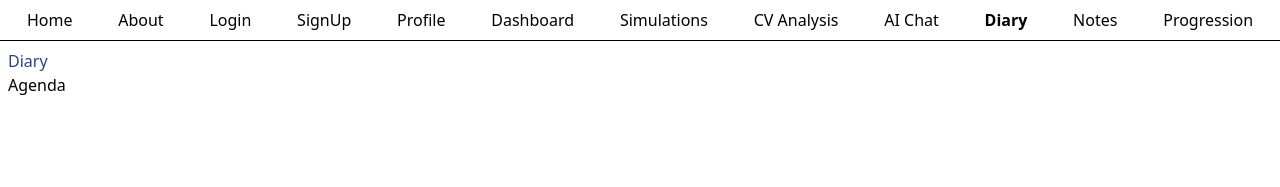
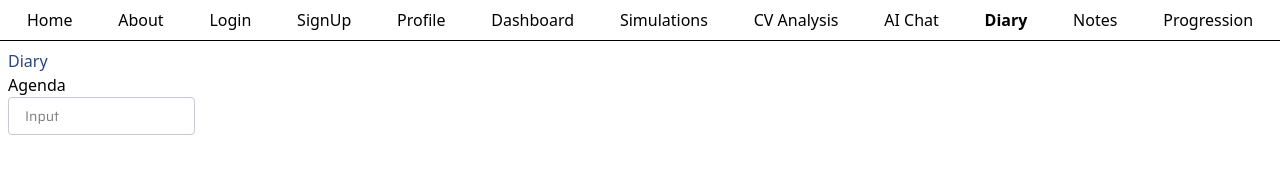
Before and after one commit to Tugduoff/TalkUp.AI, a React (Vite) app in the folder web/: page /diary in a window 1280 px wide. Shown: the top 187 px of the page. Built offline with nearby package versions, Linux system fonts and the light colour scheme.

Commit message:
add: demo of the base input componnt

```diff
--- a/web/src/routes/diary.tsx
+++ b/web/src/routes/diary.tsx
@@ -1,14 +1,28 @@
 import { createFileRoute } from '@tanstack/react-router';
+import { useState } from 'react';
+
+import { BaseInput } from '@components/atoms/base-input';
 
 export const Route = createFileRoute('/diary')({
   component: Diary,
 });
 
 function Diary() {
+  const [value, setValue] = useState('');
+
   return (
     <div className="p-2">
       <h3 className="text-primary">Diary</h3>
       <p>Agenda</p>
+      <BaseInput
+        type="text"
+        placeholder="Input"
+        value={value}
+        onChange={(e) => setValue(e.target.value)}
+        disabled={false}
+        readOnly={false}
+        required={true}
+      />
     </div>
   );
 }
```
